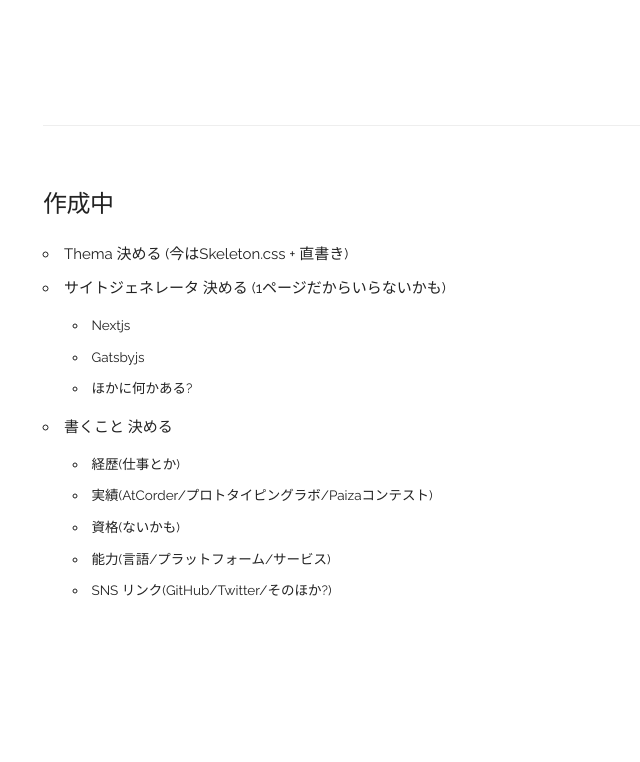
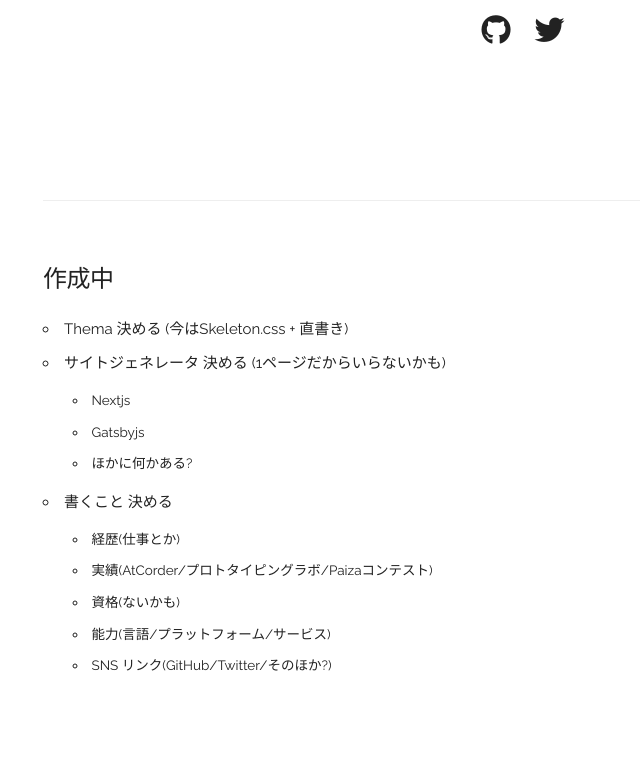
Before and after one commit to hakoai/hakoai.github.io, a plain HTML site: page index.html in a window 1280 px wide. Shown: the part 354-1116 px from the top of the page, without its empty margins (117-757 px from the left). Before the commit the page ends 1041 px from the top, so only its background shows below. Drawn offline with Linux system fonts and the light colour scheme.

Commit message:
sns リンク追加

```diff
--- a/css/custom.css
+++ b/css/custom.css
@@ -12,9 +12,18 @@
     padding: 6rem 0;
 }
 
+.icon {
+    margin: 1rem;
+    text-decoration: none;
+}
+
 @media (min-width: 550px) {
     .header {
         margin-top: 12rem;
         margin-bottom: 12rem;
     }
 }
+
+.icon::before {
+    color: #222;
+}
--- a/index.html
+++ b/index.html
@@ -23,6 +23,8 @@
 
   <link rel="apple-touch-icon" type="image/png" href="/image/apple-touch-icon-180x180.png">
   <link rel="icon" type="image/png" href="/image/icon-192x192.png">
+
+  <script src="https://kit.fontawesome.com/a91a5de2b3.js" crossorigin="anonymous"></script>
 </head>
 
 <body>
@@ -35,6 +37,12 @@
         </div>
         <div class="twelve columns">
           <h1 id="hakoainame">hakoai</h1>
+        </div>
+        <div class="twelve columns">
+          <p>
+            <a class="fab fa-github fa-2x icon" href="https://github.com/hakoai" target="_blank" rel="noopener noreferrer"></a>
+            <a class="fab fa-twitter fa-2x icon" href="https://twitter.com/hakoai" target="_blank" rel="noopener noreferrer"></a>
+          </p>
         </div>
       </div>
     </section>
```
